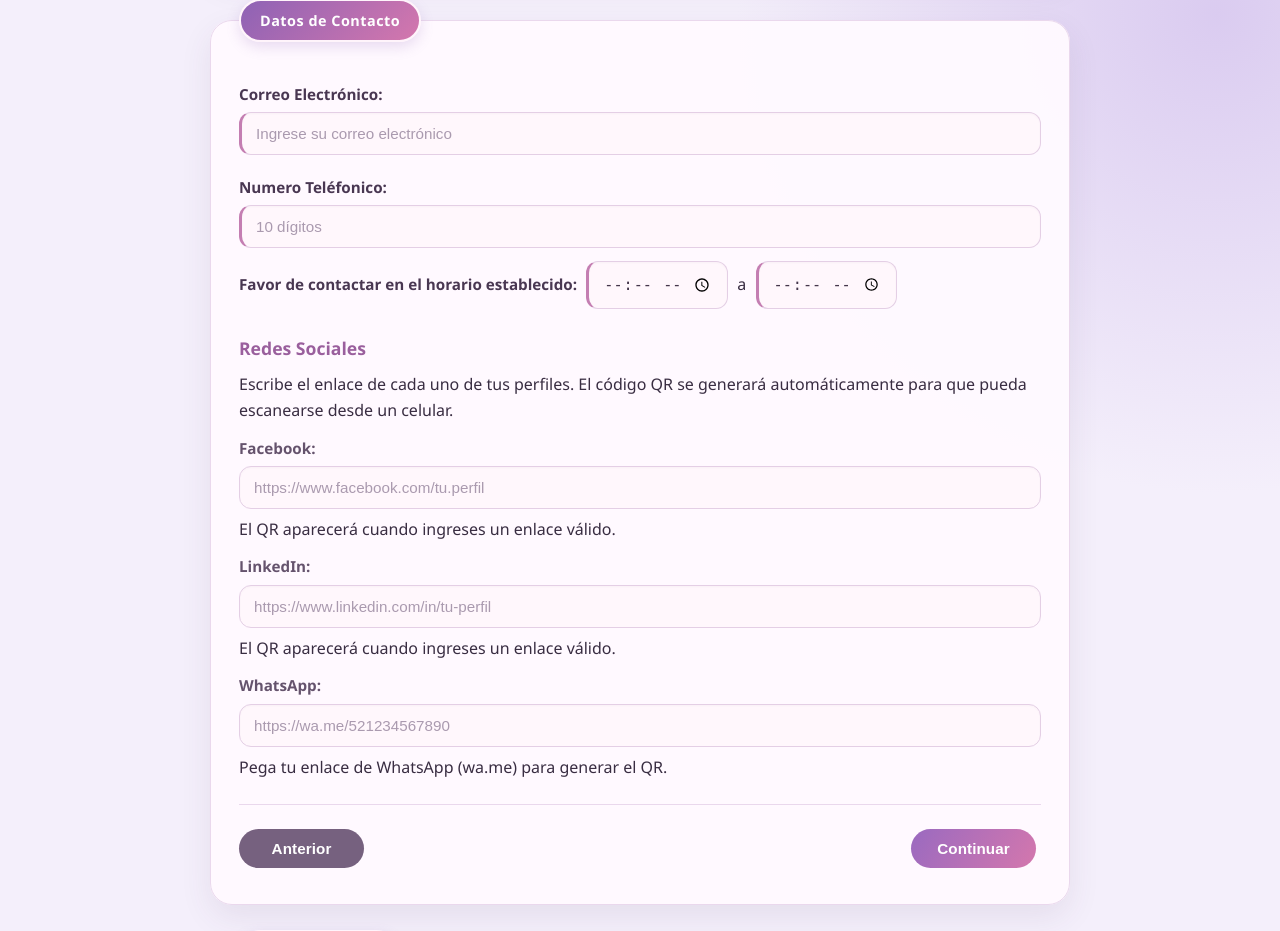
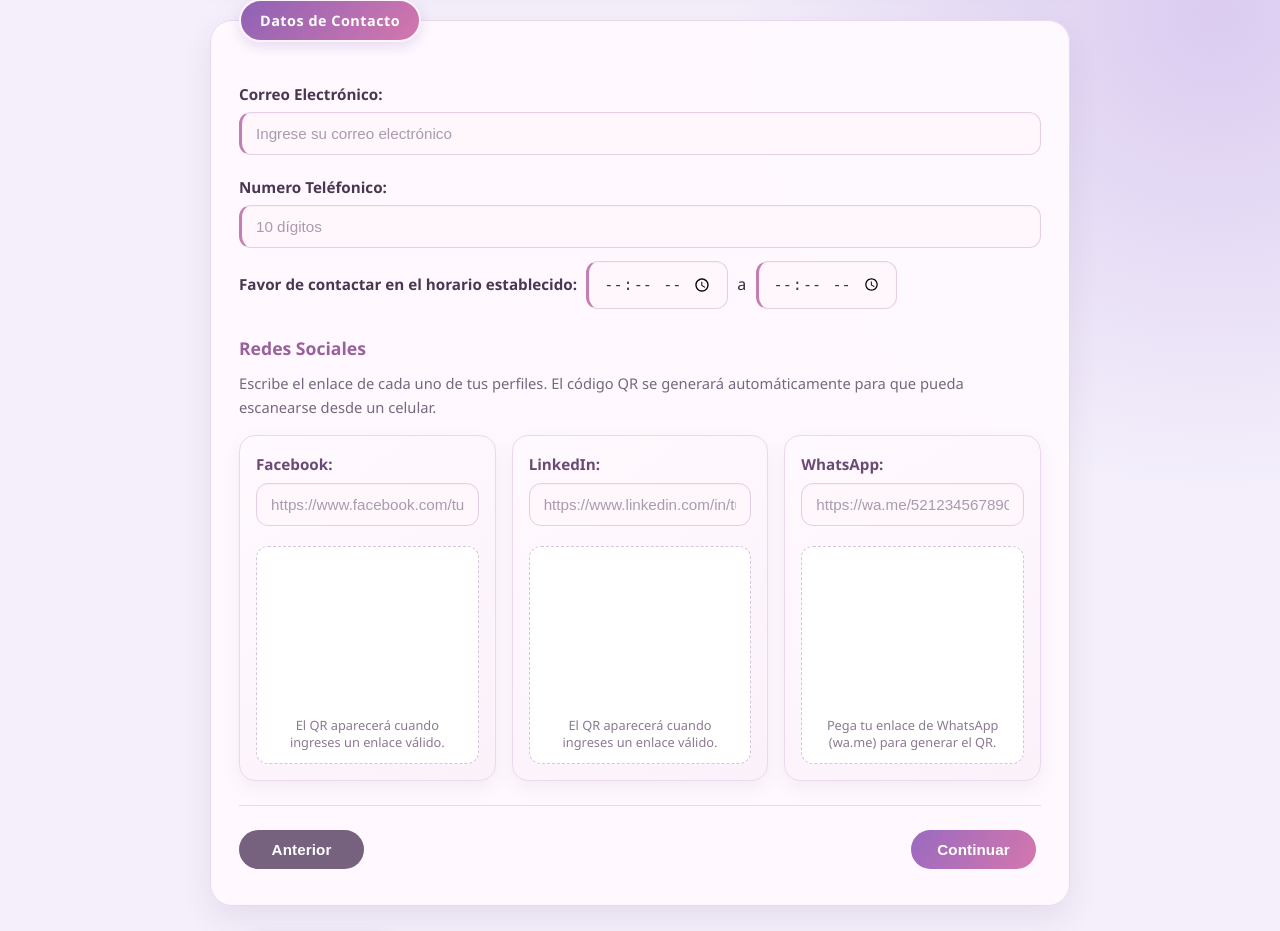
Before and after one commit to 250930-Itzel/250930-Aplicaciones_Web_4C, a PHP site: page /registroUsuarios.html in a window 1280 px wide. Shown: the part 1313-2244 px from the top of the page. Run offline with PHP 8.4, Linux system fonts and the light colour scheme.

Commit message:
Estilizar tarjetas y vista previa de códigos QR

```diff
--- a/Practica 04/CSS/Styles.css
+++ b/Practica 04/CSS/Styles.css
@@ -742,3 +742,65 @@ input:required, select:required, textarea:required {
   }
   .icono-paso svg { width: 18px; height: 18px; }
 }
+
+
+/* Tarjetas para los códigos QR de redes sociales */
+.instruccion-qr {
+  color: #76677e;
+  margin: 4px 0 16px;
+  font-size: .92rem;
+}
+.redes-sociales-qr {
+  display: grid;
+  grid-template-columns: repeat(auto-fit, minmax(210px, 1fr));
+  gap: 16px;
+  margin-top: 12px;
+}
+.red-social-card {
+  min-width: 0;
+  padding: 16px;
+  border: 1px solid #ead8ed;
+  border-radius: 16px;
+  background: linear-gradient(145deg, #fffaff, #fbf1fa);
+  box-shadow: 0 7px 18px rgba(82, 54, 94, .07);
+}
+.red-social-card label {
+  display: block;
+  margin-top: 0;
+  color: #694a75;
+  font-weight: 700;
+}
+.qr-contenedor {
+  display: flex;
+  min-height: 185px;
+  flex-direction: column;
+  align-items: center;
+  justify-content: center;
+  gap: 8px;
+  margin-top: 12px;
+  padding: 12px;
+  border: 1px dashed #d9c4df;
+  border-radius: 12px;
+  background: #fff;
+}
+.codigo-qr {
+  display: flex;
+  min-height: 150px;
+  align-items: center;
+  justify-content: center;
+}
+.codigo-qr img, .codigo-qr canvas {
+  display: block;
+  max-width: 100%;
+  height: auto;
+}
+.estado-qr {
+  color: #8b7a91;
+  font-size: .8rem;
+  text-align: center;
+  line-height: 1.35;
+}
+@media (max-width: 520px) {
+  .redes-sociales-qr { grid-template-columns: 1fr; }
+  .red-social-card { padding: 14px; }
+}
```
